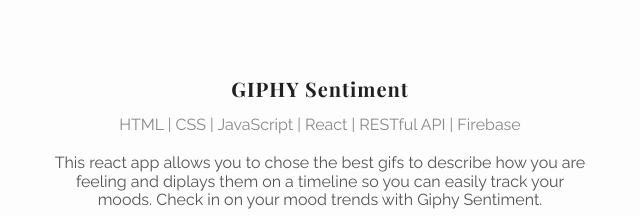
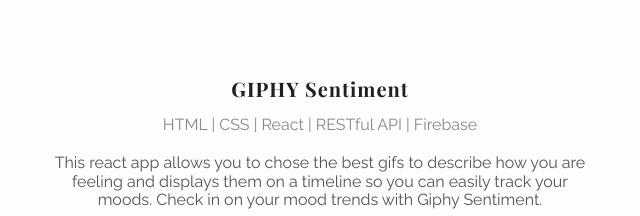
Before and after one commit to TanishaCodess/portfolio, a plain HTML site: page index.html in a window 1280 px wide. Shown: the part 1921-2137 px from the top of the page, 578-1218 px from the left. Drawn offline with nearby package versions, Linux system fonts and the light colour scheme; a web font is replaced by a local one.

Commit message:
fixed spelling mistake and icon sizes

```diff
--- a/index.html
+++ b/index.html
@@ -171,8 +171,8 @@
                         </div>
                         <div class="projDetails">
                             <h3>GIPHY Sentiment</h3>
-                            <p class="subTitle">HTML | CSS | JavaScript | React | RESTful API | Firebase</p>
-                            <p>This react app allows you to chose the best gifs to describe how you are feeling and diplays them on a timeline so you can easily track your moods. Check in on your mood trends with Giphy Sentiment.</p>
+                            <p class="subTitle">HTML | CSS | React | RESTful API | Firebase</p>
+                            <p>This react app allows you to chose the best gifs to describe how you are feeling and displays them on a timeline so you can easily track your moods. Check in on your mood trends with Giphy Sentiment.</p>
                             <a href="https://giphy-sentiment.github.io/Giphy-Sentiment/" target="_blank" class="bigRed"><i class="fas fa-external-link-alt" aria-hidden="true"></i></i>View Live</a>
                             <a href="https://github.com/Giphy-Sentiment/Giphy-Sentiment" target="_blank" class="bigRed"><i class="devicon-github-plain" aria-hidden="true"></i>GitHub</a>
                         </div>
--- a/styles/sass/style.scss
+++ b/styles/sass/style.scss
@@ -351,6 +351,7 @@
             .contact1 {
                 border: 1px solid $RedDark;
                 i {
+                    padding: 10px 13px;
                     color: $RedDark;
                     background-color: $RedLight;
                 }
```
Also changed, not shown: styles/style.css.
